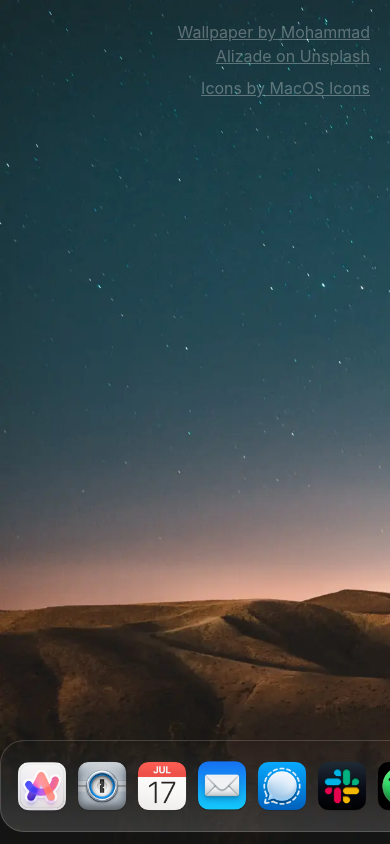
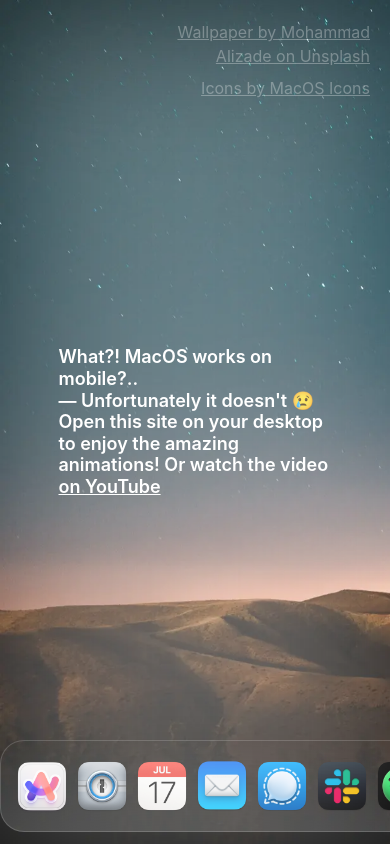
Before and after one commit to frontendfyi/macos-dock-animation-with-css, a React (Vite) app: page / in a window 390 px wide. Shown: the top 844 px of the page. Built offline with nearby package versions, Linux system fonts and the light colour scheme.

Commit message:
Added a message for mobile users.

```diff
--- a/src/App.tsx
+++ b/src/App.tsx
@@ -129,6 +129,16 @@ function App() {
           Icons by MacOS Icons
         </a>
       </div>
+      <div className="mobile-message">
+        <p>
+          What?! MacOS works on mobile?..
+          <br />— Unfortunately it doesn't 😢 Open this site on your desktop to
+          enjoy the amazing animations! Or watch the video{" "}
+          <a href="https://youtu.be/_ZcIFTvLm64" target="_blank">
+            on YouTube
+          </a>
+        </p>
+      </div>
     </div>
   );
 }
--- a/src/index.css
+++ b/src/index.css
@@ -145,3 +145,39 @@ body{
 .source-links a:hover {
   opacity: 1;
 }
+
+.mobile-message {
+  position: absolute;
+  width: 100%;
+  height: 100%;
+  color: #fff;
+  font-size: 18px;
+  font-weight: 600;
+  line-height: 1.2;
+  justify-content: center;
+  align-items: center;
+  display: none;
+}
+
+@media only screen and (max-width: 800px) {
+  .mobile-message {
+    display: flex;
+  }
+}
+
+.mobile-message p {
+  max-width: 70vw;
+}
+
+.mobile-message a {
+  color: #fff;
+}
+
+.mobile-message::before {
+  content: "";
+  position: fixed;
+  inset: 0;
+  background-color: rgba(255,255,255,0.3);
+  filter: blur(80px);
+  -webkit-filter: blur(80px);
+}
```
